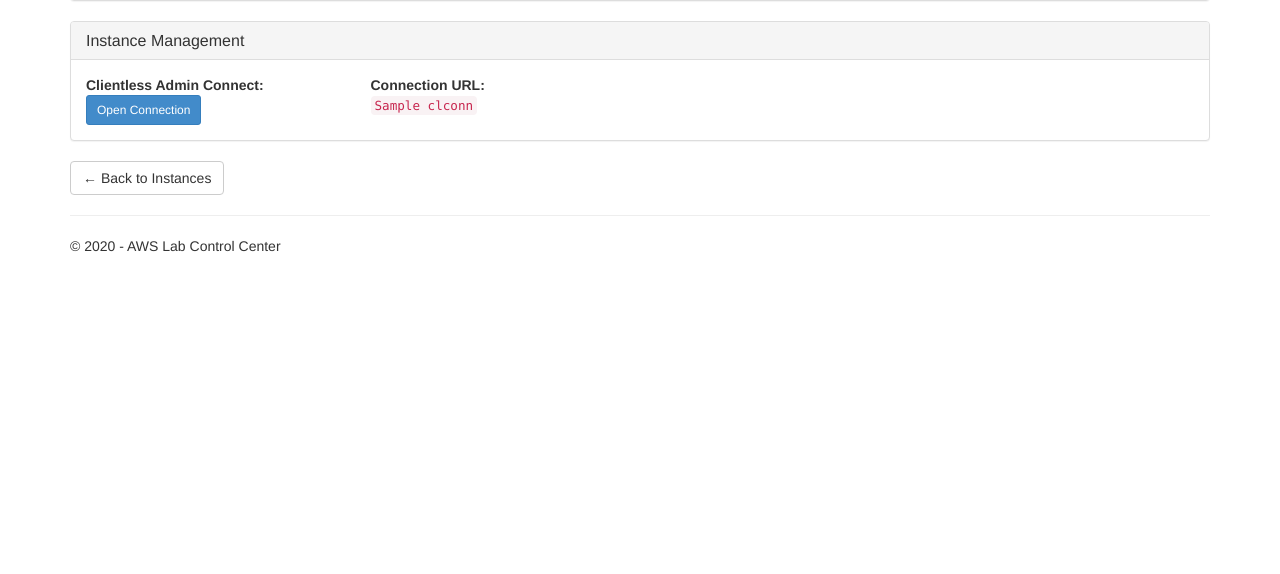
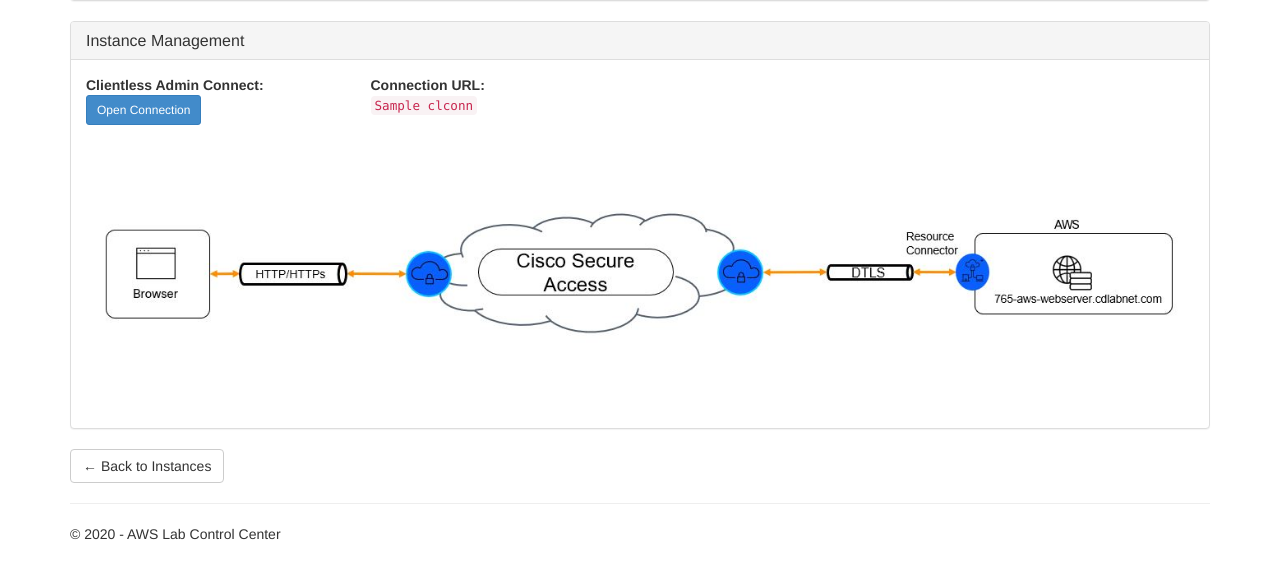
Before and after one commit to cdaguanno/DuoOIDC-DemoApp, a Django app: template app/templates/app/instance_detail.html in a window 1280 px wide. Shown: the part 519-1093 px from the top of the page. Before the commit the page ends 771 px from the top, so only its background shows below. Run offline with Django 5.2, Linux system fonts and the light colour scheme; the template is opened without the code that fills it: most values are stand-ins (such as "Sample title", 1, 10 or a date in 2020); some libraries are stand-ins or nearby versions.

Commit message:
Added Connect image

```diff
--- a/app/templates/app/instance_detail.html
+++ b/app/templates/app/instance_detail.html
@@ -1,5 +1,6 @@
 {% extends "app/layout.html" %}
 {% block content %}
+{% load static %}
 
 <h2>{{ title }}</h2>
 
@@ -85,6 +86,9 @@
                 <code>{{ instance.CLconn }}</code>
             </div>
         </div>
+        <div style="margin-top: 20px;">
+            <img src="{% static 'app/images/clientlessimg.JPG' %}" alt="Clientless Access Architecture" style="max-width: 100%; height: auto;">
+        </div>
         {% endif %}
     </div>
 </div>
```
Also changed, not shown: app/static/app/images/clientlessimg.JPG (added).
